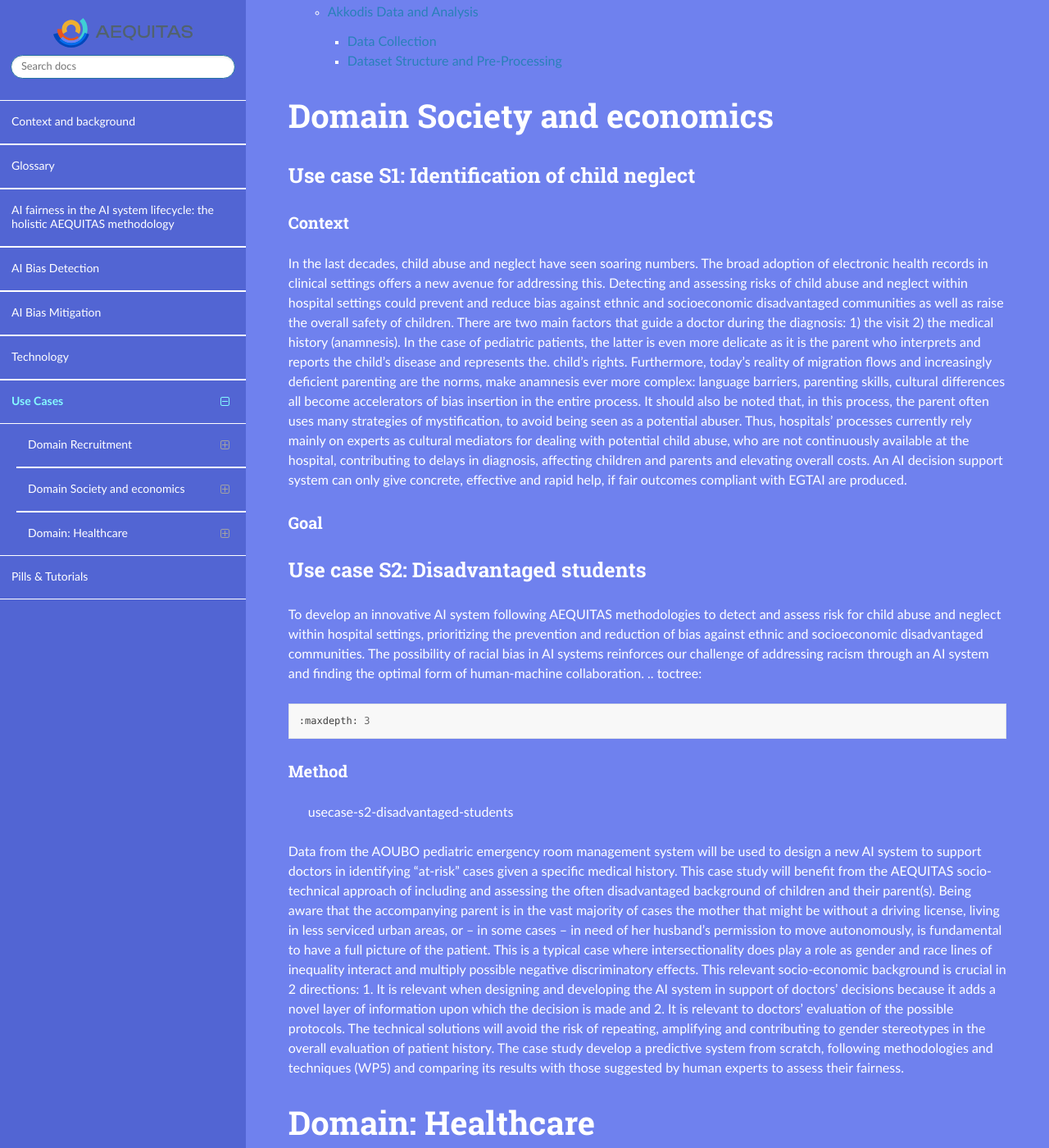
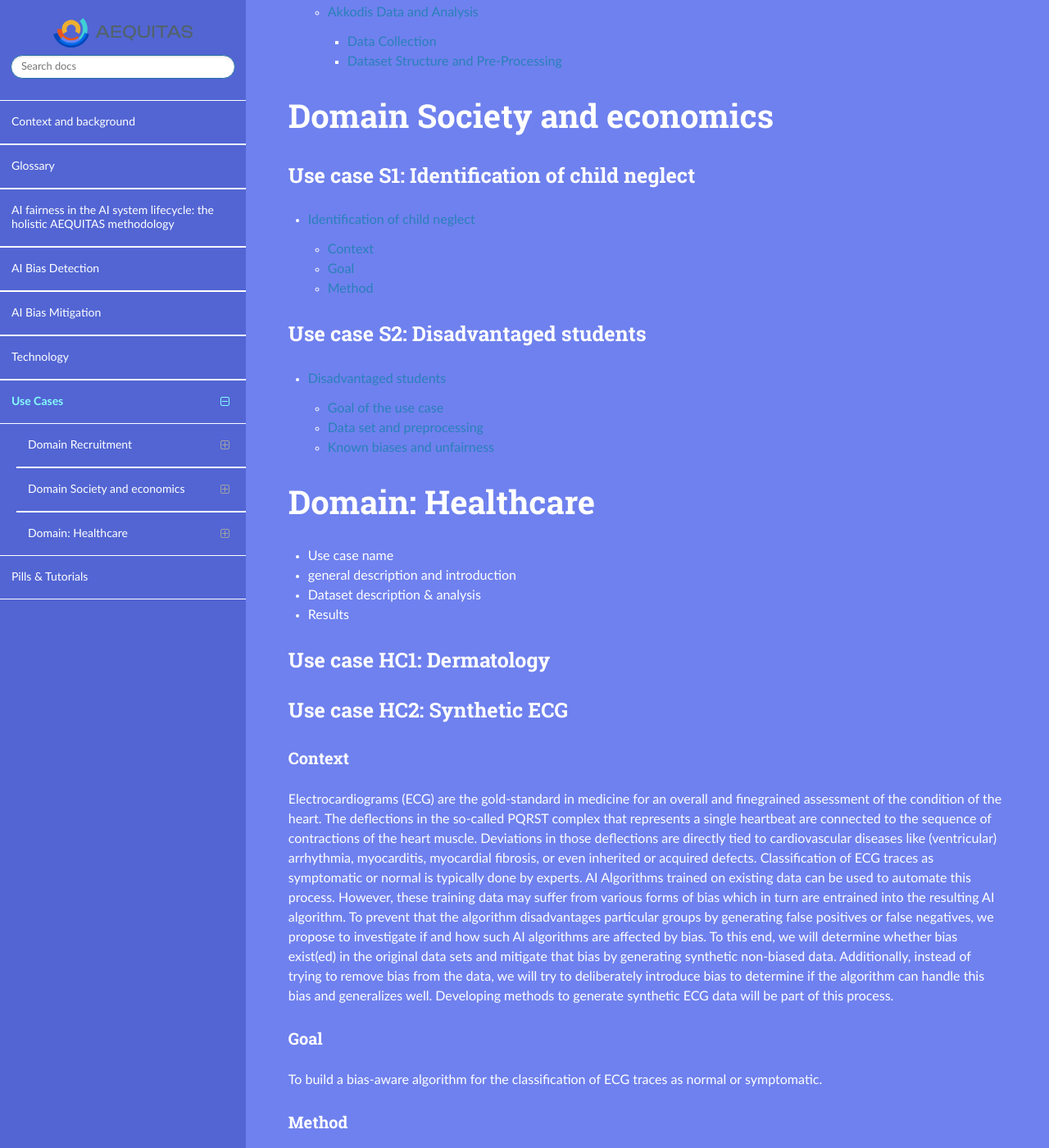
Before and after one commit to aequitas-aod/aequitas-home, a Sphinx documentation site: the page built from docs/source/usecases.rst, in a window 1280 px wide and 1400 px high, scrolled down 659 px. Shown: the whole window at 82% size. Built offline with Sphinx 7.4.7 and the Read the Docs theme 3.1.0, drawn with Linux system fonts in a browser that asks for light colours.

Commit message:
Move s1 use case to dedicated file

```diff
--- a/docs/source/usecases.rst
+++ b/docs/source/usecases.rst
@@ -28,25 +28,19 @@ Domain Society and economics
 Use case S1: Identification of child neglect
 ============================================
 
-Context
--------
+.. toctree::
+   :maxdepth: 3
 
-In the last decades, child abuse and neglect have seen soaring numbers. The broad adoption of electronic health records in clinical settings offers a new avenue for addressing this. Detecting and assessing risks of child abuse and neglect within hospital settings could prevent and reduce bias against ethnic and socioeconomic disadvantaged communities as well as raise the overall safety of children. There are two main factors that guide a doctor during the diagnosis: 1) the visit 2) the medical history (anamnesis). In the case of pediatric patients, the latter is even more delicate as it is the parent who interprets and reports the child's disease and represents the. child's rights. Furthermore, today's reality of migration flows and increasingly deficient parenting are the norms, make anamnesis ever more complex: language barriers, parenting skills, cultural differences all become accelerators of bias insertion in the entire process. It should also be noted that, in this process, the parent often uses many strategies of mystification, to avoid being seen as a potential abuser. Thus, hospitals' processes currently rely mainly on experts as cultural mediators for dealing with potential child abuse, who are not continuously available at the hospital, contributing to delays in diagnosis, affecting children and parents and elevating overall costs. An AI decision support system can only give concrete, effective and rapid help, if fair outcomes compliant with EGTAI are produced.
+   usecase-s1-child-neglect
 
-Goal
-----
 Use case S2: Disadvantaged students
 ===================================
 
-To develop an innovative AI system following AEQUITAS methodologies to detect and assess risk for child abuse and neglect within hospital settings, prioritizing the prevention and reduction of bias against ethnic and socioeconomic disadvantaged communities. The possibility of racial bias in AI systems reinforces our challenge of addressing racism through an AI system and finding the optimal form of human-machine collaboration.
 .. toctree::
    :maxdepth: 3
 
-Method
-------
    usecase-s2-disadvantaged-students
 
-Data from the AOUBO pediatric emergency room management system will be used to design a new AI system to support doctors in identifying "at-risk" cases given a specific medical history. This case study will benefit from the AEQUITAS socio-technical approach of including and assessing the often disadvantaged background of children and their parent(s). Being aware that the accompanying parent is in the vast majority of cases the mother that might be without a driving license, living in less serviced urban areas, or – in some cases – in need of her husband’s permission to move autonomously, is fundamental to have a full picture of the patient. This is a typical case where intersectionality does play a role as gender and race lines of inequality interact and multiply possible negative discriminatory effects. This relevant socio-economic background is crucial in 2 directions: 1. It is relevant when designing and developing the AI system in support of doctors’ decisions because it adds a novel layer of information upon which the decision is made and 2. It is relevant to doctors’ evaluation of the possible protocols. The technical solutions will avoid the risk of repeating, amplifying and contributing to gender stereotypes in the overall evaluation of patient history. The case study develop a predictive system from scratch, following methodologies and techniques (WP5) and comparing its results with those suggested by human experts to assess their fairness.
 
 Domain: Healthcare
 ******************
```
Also changed, not shown: docs/source/usecase-s1-child-neglect.rst (added, +18 -0 lines).
